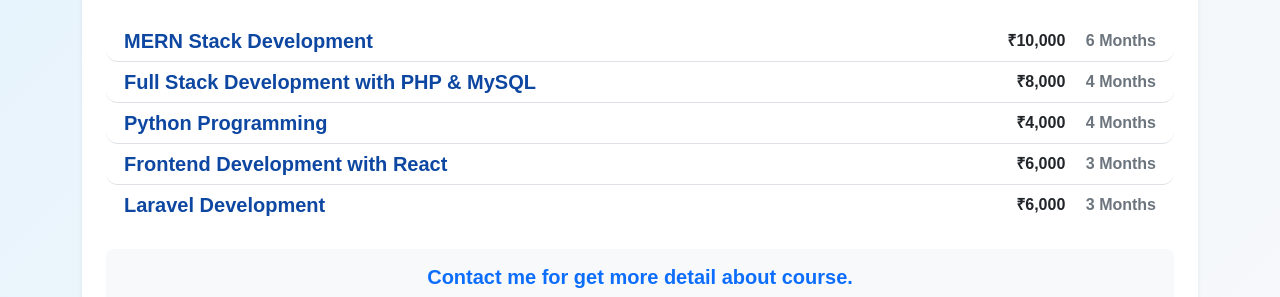
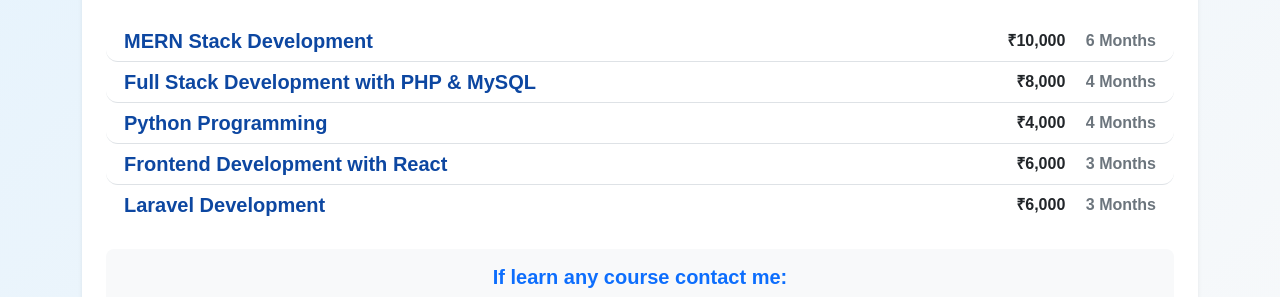
Before and after one commit to students264/landing, a plain HTML site: page index.html in a window 1280 px wide. Shown: the part 491-788 px from the top of the page. Drawn offline with nearby package versions, Linux system fonts and the light colour scheme.

Commit message:
change the contact line

```diff
--- a/index.html
+++ b/index.html
@@ -75,7 +75,7 @@
     </div>
   </div>
   <div class="mt-4 p-3 bg-light rounded-3 text-center">
-    <h5 class="fw-bold text-primary mb-2">Contact me for get more detail about course.</h5>
+    <h5 class="fw-bold text-primary mb-2">If learn any course contact me:</h5>
     <p class="mb-1 fs-6">
       <strong>📞 </strong> <a href="tel:+919875651645" class="text-decoration-none text-dark">+91 9875651645</a>
     </p>
```
